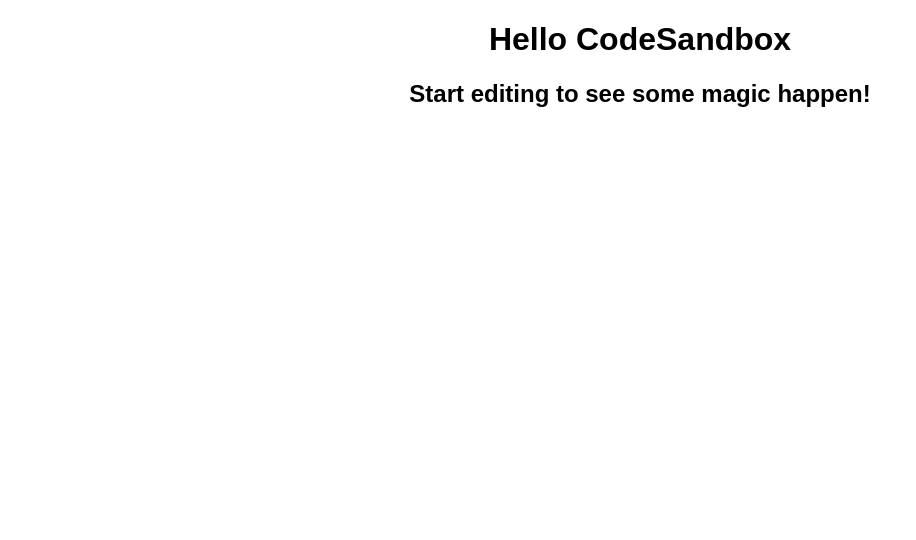
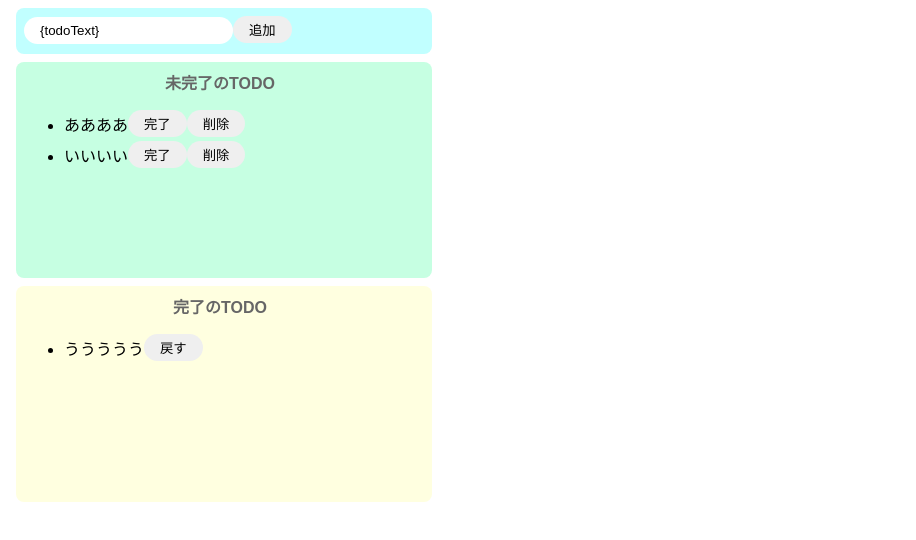
Before and after one commit to fyoshida/React-7, a React (Create React App) app: page / in a window 1280 px wide. Shown: the top 540 px of the page, without its empty margins (0-916 px from the left). Built offline with nearby package versions, Linux system fonts and the light colour scheme.

Commit message:
section52まで

```diff
--- a/src/App.js
+++ /dev/null
@@ -1,10 +0,0 @@
-import "./styles.css";
-
-export default function App() {
-  return (
-    <div className="App">
-      <h1>Hello CodeSandbox</h1>
-      <h2>Start editing to see some magic happen!</h2>
-    </div>
-  );
-}
--- /dev/null
+++ b/src/App.jsx
@@ -0,0 +1,47 @@
+import React, { useState } from "react";
+import "./styles.css";
+
+export const App = () => {
+  const [todoText,setTodoText] = useState('');
+  const [incompleteTodos, setIncompleteTodos] = useState([
+    "ああああ",
+    "いいいい"
+  ]);
+  const [completeTodos, setCompleteTodos] = useState(["ううううう"]);
+
+  return (
+    <>
+      <div className="input-area">
+        <input placeholder="TODOを入力" value="{todoText}" />
+        <button>追加</button>
+      </div>
+      <div className="incomplete-area">
+        <p className="title">未完了のTODO</p>
+        <ul>
+          {incompleteTodos.map((todo) => {
+            return (
+              <div key="{todo}" className="list-row">
+                <li>{todo}</li>
+                <button>完了</button>
+                <button>削除</button>
+              </div>
+            );
+          })}
+        </ul>
+      </div>
+      <div className="complete-area">
+        <p className="title">完了のTODO</p>
+        <ul>
+          {completeTodos.map((todo) => {
+            return (
+              <div key={todo} className="list-row">
+                <li>{todo}</li>
+                <button>戻す</button>
+              </div>
+            );
+          })}
+        </ul>
+      </div>
+    </>
+  );
+};
--- a/src/index.js
+++ b/src/index.js
@@ -1,12 +1,6 @@
 import { StrictMode } from "react";
 import ReactDOM from "react-dom";
 
-import App from "./App";
+import { App } from "./App";
 
-const rootElement = document.getElementById("root");
-ReactDOM.render(
-  <StrictMode>
-    <App />
-  </StrictMode>,
-  rootElement
-);
+ReactDOM.render(<App />, document.getElementById("root"));
--- a/src/styles.css
+++ b/src/styles.css
@@ -1,4 +1,65 @@
-.App {
+body {
   font-family: sans-serif;
+}
+input {
+  border-radius: 16px;
+  border: none;
+  padding: 6px 16px;
+  outline: none;
+}
+
+button {
+  border-radius: 16px;
+  border: none;
+  padding: 4px 16px;
+}
+
+button:hover {
+  background-color: #ff7fff;
+  color: #fff;
+  cursor: pointer;
+}
+
+p {
+  margin-right: 8px;
+}
+
+.input-area {
+  background-color: #c1ffff;
+  width: 400px;
+  height: 30px;
+  padding: 8px;
+  margin: 8px;
+  border-radius: 8px;
+}
+
+.incomplete-area {
+  background-color: #c6ffe2;
+  width: 400px;
+  min-height: 200px;
+  padding: 8px;
+  margin: 8px;
+  border-radius: 8px;
+}
+
+.complete-area {
+  background-color: #ffffe0;
+  width: 400px;
+  min-height: 200px;
+  padding: 8px;
+  margin: 8px;
+  border-radius: 8px;
+}
+
+.title {
   text-align: center;
+  margin-top: 0;
+  font-weight: bold;
+  color: #666;
 }
+
+.list-row {
+  display: flex;
+  align-items: center;
+  padding-bottom: 4px;
+}
```
